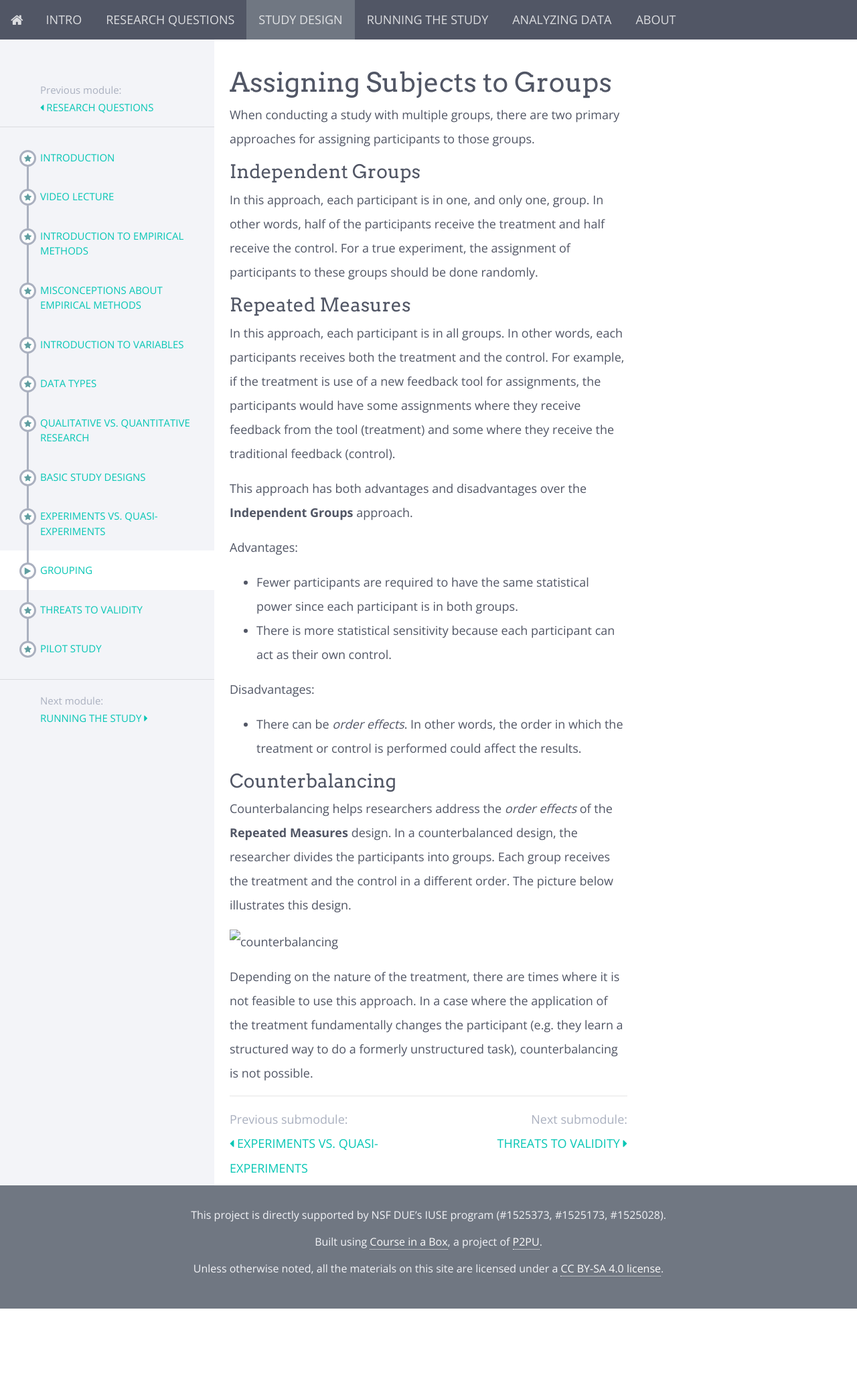
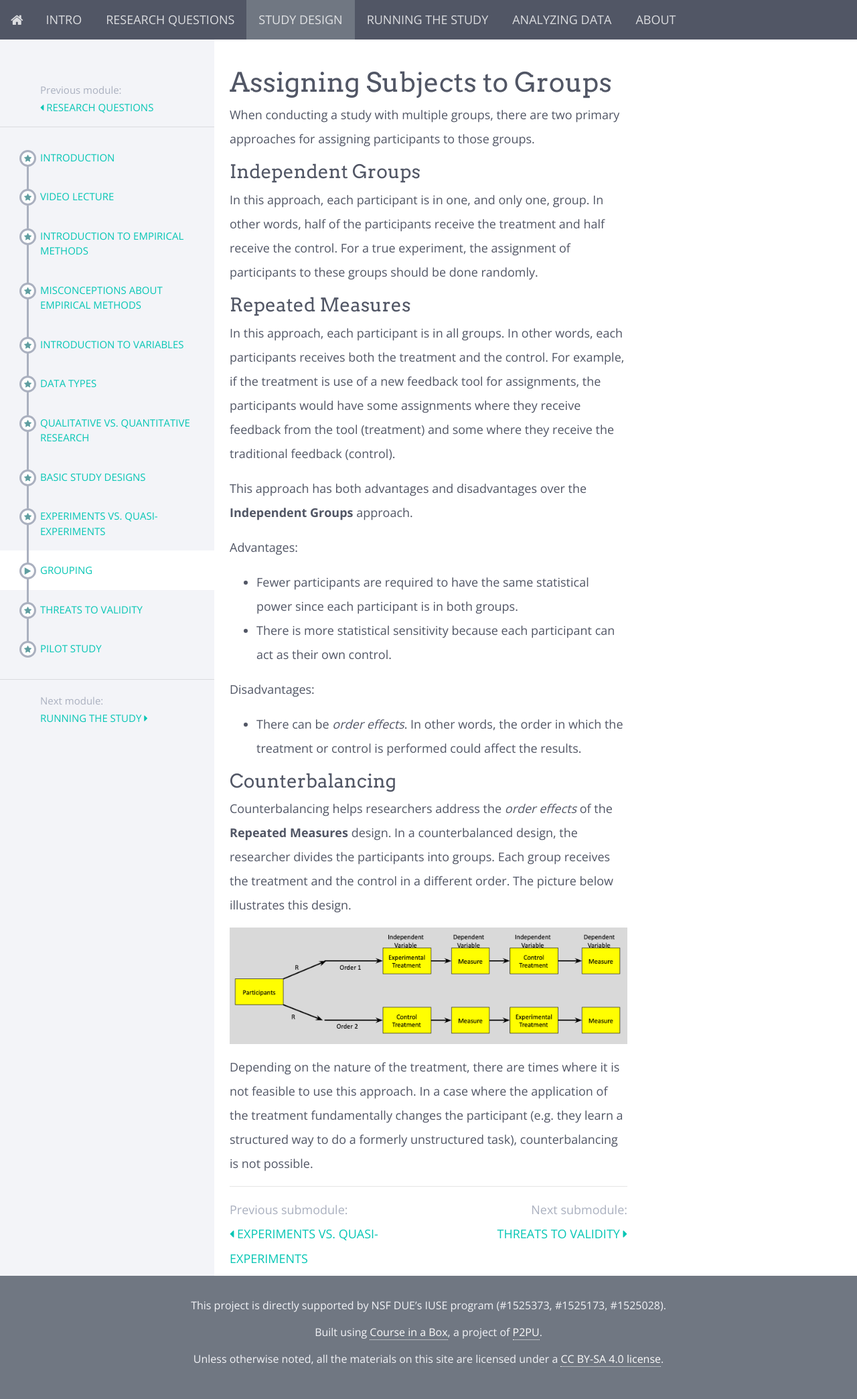
Before and after one commit to marksherriff/deers, a Jekyll site: the page built from modules/study design/_posts/2021-05-10-grouping.md, in a window 1280 px wide. Shown: the whole page at 67% size. Built offline with Jekyll 4.4.1, drawn with Linux system fonts in a browser that asks for light colours; nearby versions of some CDN libraries; before the commit the page ends 1954 px from its top, so only the background shows below that.

Commit message:
fixed link to figure

```diff
--- a/modules/study design/_posts/2021-05-10-grouping.md
+++ b/modules/study design/_posts/2021-05-10-grouping.md
@@ -23,6 +23,6 @@ Disadvantages:
 ### Counterbalancing
 Counterbalancing helps researchers address the *order effects* of the **Repeated Measures** design. In a counterbalanced design, the researcher divides the participants into groups. Each group receives the treatment and the control in a different order. The picture below illustrates this design.
 
-![counterbalancing](../counterbalancing.png)
+![counterbalancing](/img/studydesign/counterbalancing.png)
 
 Depending on the nature of the treatment, there are times where it is not feasible to use this approach. In a case where the application of the treatment fundamentally changes the participant (e.g. they learn a structured way to do a formerly unstructured task), counterbalancing is not possible.
```
